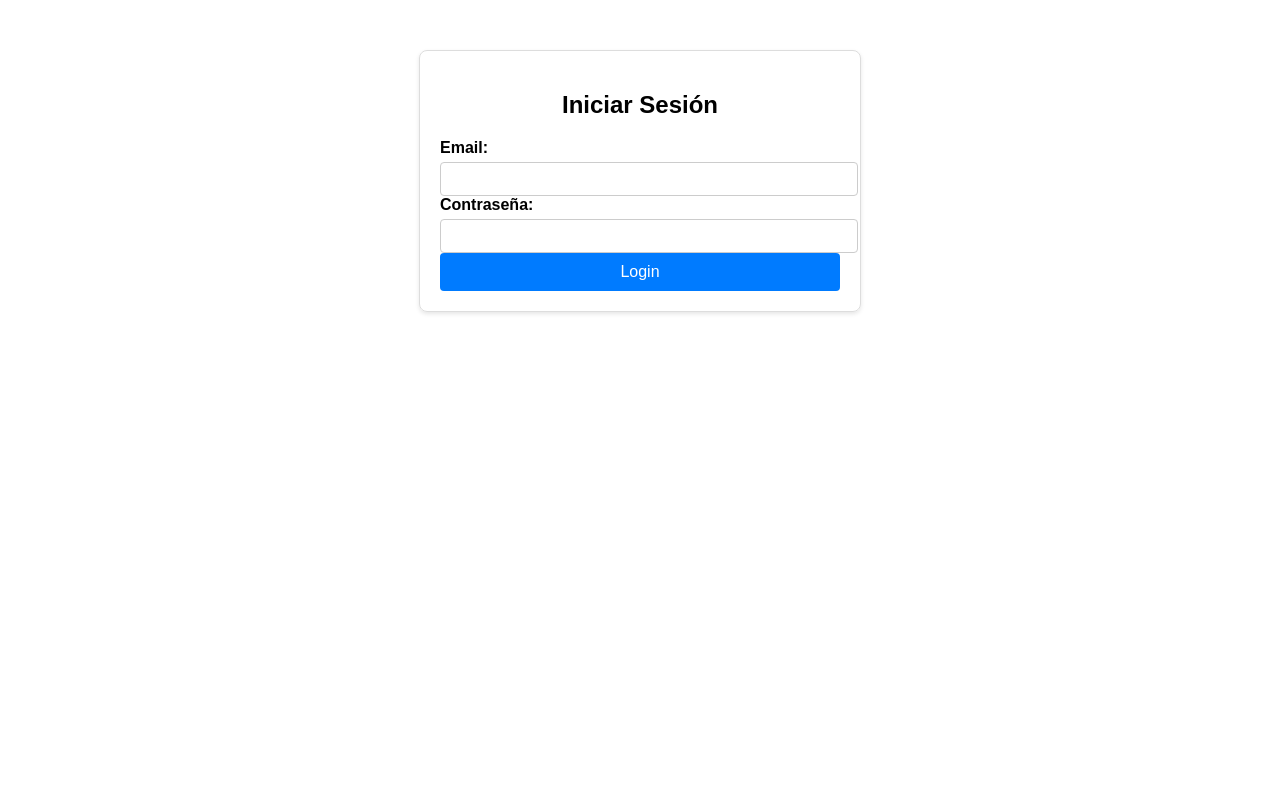
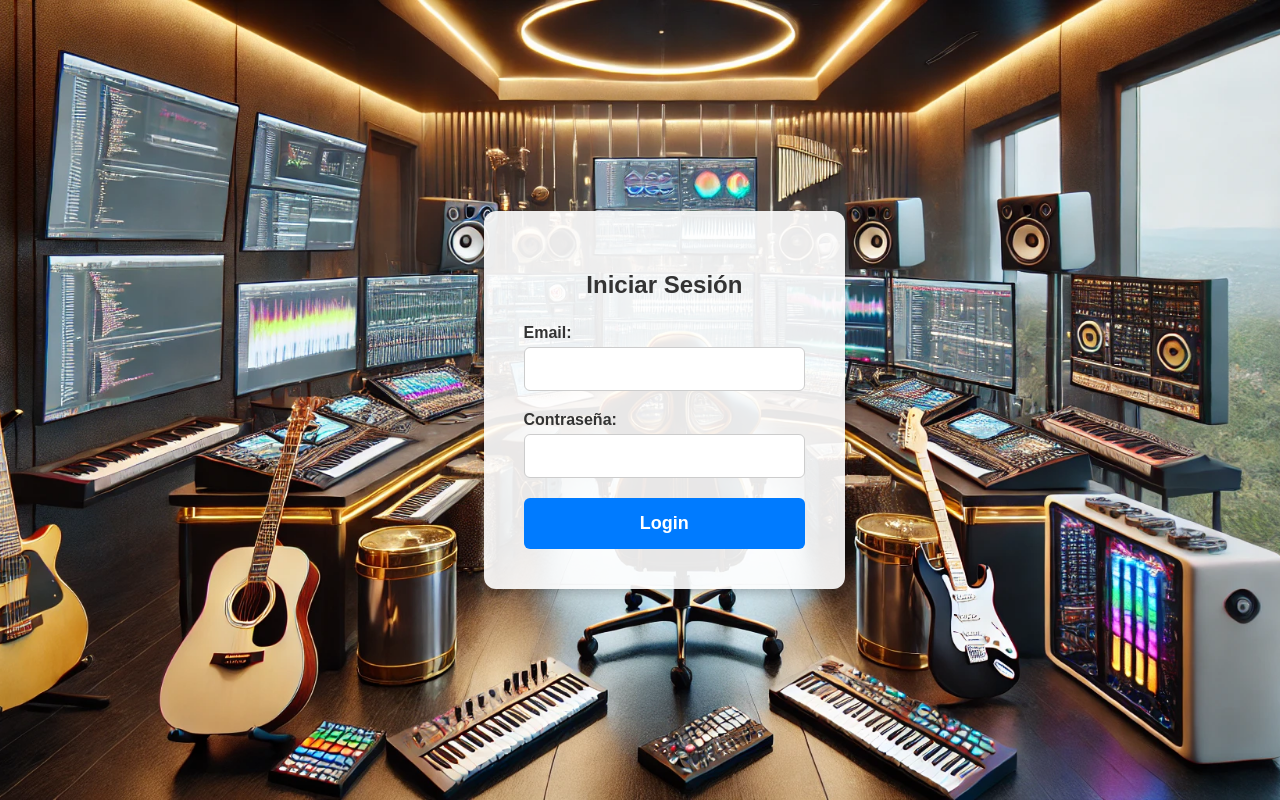
Before and after one commit to argentina9631/MiAplicacionWeb, a React (Create React App) app in the folder Frontend/: page / in a window 1280 px wide. Built offline with nearby package versions, Linux system fonts and the light colour scheme.

Commit message:
login fondo

```diff
--- a/Frontend/src/components/LoginForm.css
+++ b/Frontend/src/components/LoginForm.css
@@ -1,60 +1,83 @@
-.login-container {
-    max-width: 400px;
-    margin: 50px auto;
-    padding: 20px;
-    border: 1px solid #ddd;
-    border-radius: 8px;
-    box-shadow: 0 2px 4px rgba(0, 0, 0, 0.1);
-    font-family: Arial, sans-serif;
+/* Estilo general para el fondo */
+body {
+  margin: 0;
+  padding: 0;
+  height: 100vh;
+  display: flex;
+  justify-content: center;
+  align-items: center;
+  background-image: url("../../public/images/imagen1login.webp"); /* Ruta desde public */
+  background-size: cover; /* La imagen ocupa toda la pantalla */
+  background-position: center; /* Centrar la imagen */
+  background-repeat: no-repeat; /* Evitar que se repita */
 }
 
-  .login-container h2 {
-    text-align: center;
-    margin-bottom: 20px;
+/* Contenedor del formulario */
+.login-container {
+  max-width: 500px; /* Ajustado para que sea más grande */
+  width: 90%; /* Adaptable a diferentes tamaños de pantalla */
+  margin: 20px auto;
+  padding: 40px; /* Espacio interno */
+  background-color: rgba(255, 255, 255, 0.9); /* Fondo blanco semitransparente */
+  border-radius: 12px;
+  box-shadow: 0 4px 8px rgba(0, 0, 0, 0.2); /* Sombra para destacar */
+  font-family: Arial, sans-serif;
+  text-align: center; /* Centrar contenido */
 }
 
-  .login-container form div {
-    margin-bottom: 15px;
+/* Título del formulario */
+.login-container h2 {
+  font-size: 24px;
+  margin-bottom: 25px;
+  color: #333;
 }
 
+/* Espaciado entre los elementos */
+.login-container form div {
+  margin-bottom: 20px;
+  text-align: left; /* Alinear etiquetas a la izquierda */
+}
+
+/* Etiquetas */
 .login-container label {
   display: block;
   margin-bottom: 5px;
   font-weight: bold;
+  color: #333;
 }
 
+/* Campos de entrada */
 .login-container input {
   width: 100%;
-    padding: 8px;
+  padding: 12px;
   border: 1px solid #ccc;
-    border-radius: 4px;
-    font-size: 14px;
+  border-radius: 6px;
+  font-size: 16px;
+  box-sizing: border-box; /* Asegura que el padding no afecte al ancho */
 }
 
+/* Botón de envío */
 .login-container button {
   width: 100%;
-    padding: 10px;
+  padding: 15px;
   background-color: #007bff;
   color: #fff;
   border: none;
-    border-radius: 4px;
-    font-size: 16px;
+  border-radius: 6px;
+  font-size: 18px;
+  font-weight: bold;
   cursor: pointer;
+  transition: background-color 0.3s ease;
 }
 
+/* Hover en el botón */
 .login-container button:hover {
   background-color: #0056b3;
 }
-  button {
-    background-color: #007bff;
-    color: white;
-    border: none;
-    padding: 10px 20px;
-    cursor: pointer;
-    font-size: 16px;
-    border-radius: 5px;
+
+/* Mensaje de error */
+.login-container p {
+  color: red;
+  font-size: 14px;
+  margin-bottom: 20px;
 }
-
-  button:hover {
-    background-color: #0056b3;
-  }
--- a/Frontend/src/components/LoginForm.jsx
+++ b/Frontend/src/components/LoginForm.jsx
@@ -1,7 +1,7 @@
 import React, { useState } from "react";
 import "./LoginForm.css";
 
-const LoginForm = ({ onLogin }) => {  // Recibimos la función onLogin como prop
+const LoginForm = ({ onLogin }) => {
   const [email, setEmail] = useState("");
   const [password, setPassword] = useState("");
   const [error, setError] = useState(null);
@@ -11,7 +11,6 @@ const LoginForm = ({ onLogin }) => {  // Recibimos la función onLogin como prop
     setError(null);
 
     try {
-      // Cambié la URL para que coincida con la del backend
       const response = await fetch("http://localhost:3000/api/users/login", {
         method: "POST",
         headers: { "Content-Type": "application/json" },
@@ -22,7 +21,6 @@ const LoginForm = ({ onLogin }) => {  // Recibimos la función onLogin como prop
       if (!response.ok) {
         setError(data.error || "Error desconocido");
       } else {
-        // Llamamos a la función onLogin pasándole el token y el rol
         onLogin(data.token, data.rol);
         alert("Inicio de sesión exitoso");
         console.log("Token:", data.token);
@@ -34,9 +32,10 @@ const LoginForm = ({ onLogin }) => {  // Recibimos la función onLogin como prop
 
   return (
     <div className="login-container">
-      <form className="login-form" onSubmit={handleSubmit}>
+      <form onSubmit={handleSubmit}>
         <h2>Iniciar Sesión</h2>
-        {error && <p style={{ color: "red" }}>{error}</p>}
+        {error && <p>{error}</p>}
+        <div>
           <label htmlFor="email">Email:</label>
           <input
             type="email"
@@ -45,6 +44,8 @@ const LoginForm = ({ onLogin }) => {  // Recibimos la función onLogin como prop
             onChange={(e) => setEmail(e.target.value)}
             required
           />
+        </div>
+        <div>
           <label htmlFor="password">Contraseña:</label>
           <input
             type="password"
@@ -53,6 +54,7 @@ const LoginForm = ({ onLogin }) => {  // Recibimos la función onLogin como prop
             onChange={(e) => setPassword(e.target.value)}
             required
           />
+        </div>
         <button type="submit">Login</button>
       </form>
     </div>
```
Also changed, not shown: Frontend/public/images/imagen1login.webp (added). Lines whose indentation alone changed are shown as unchanged.
